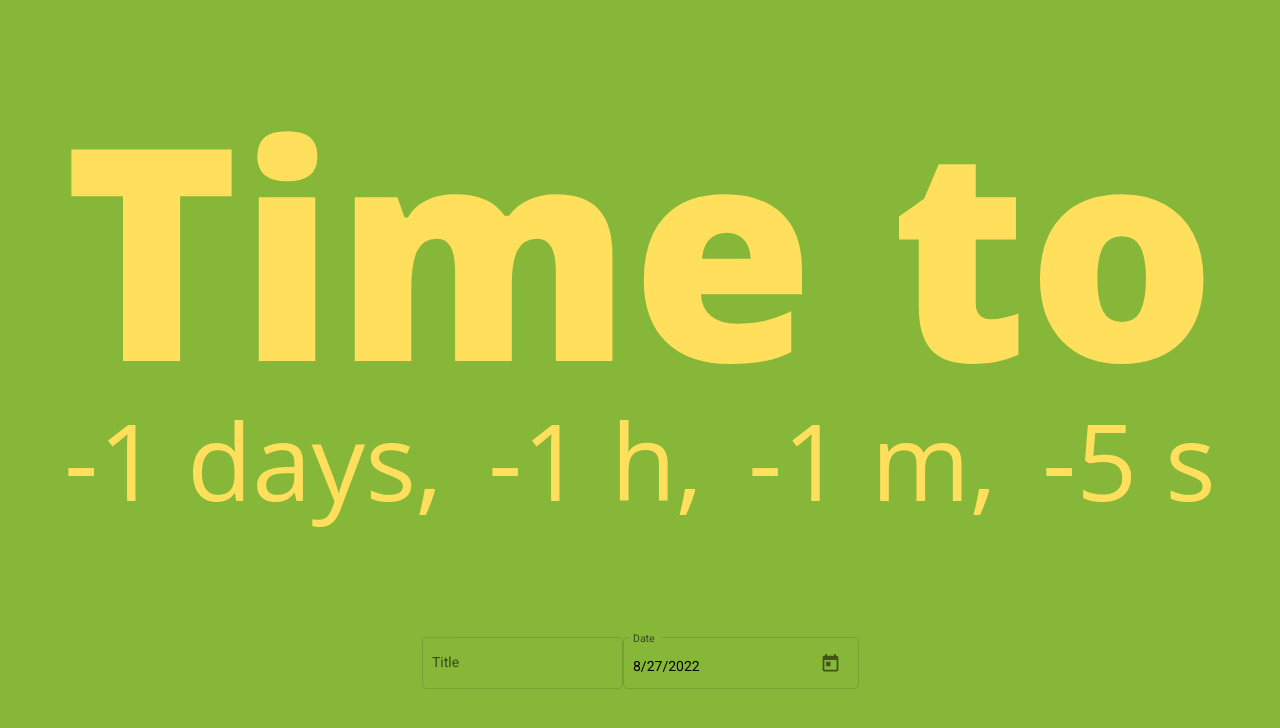
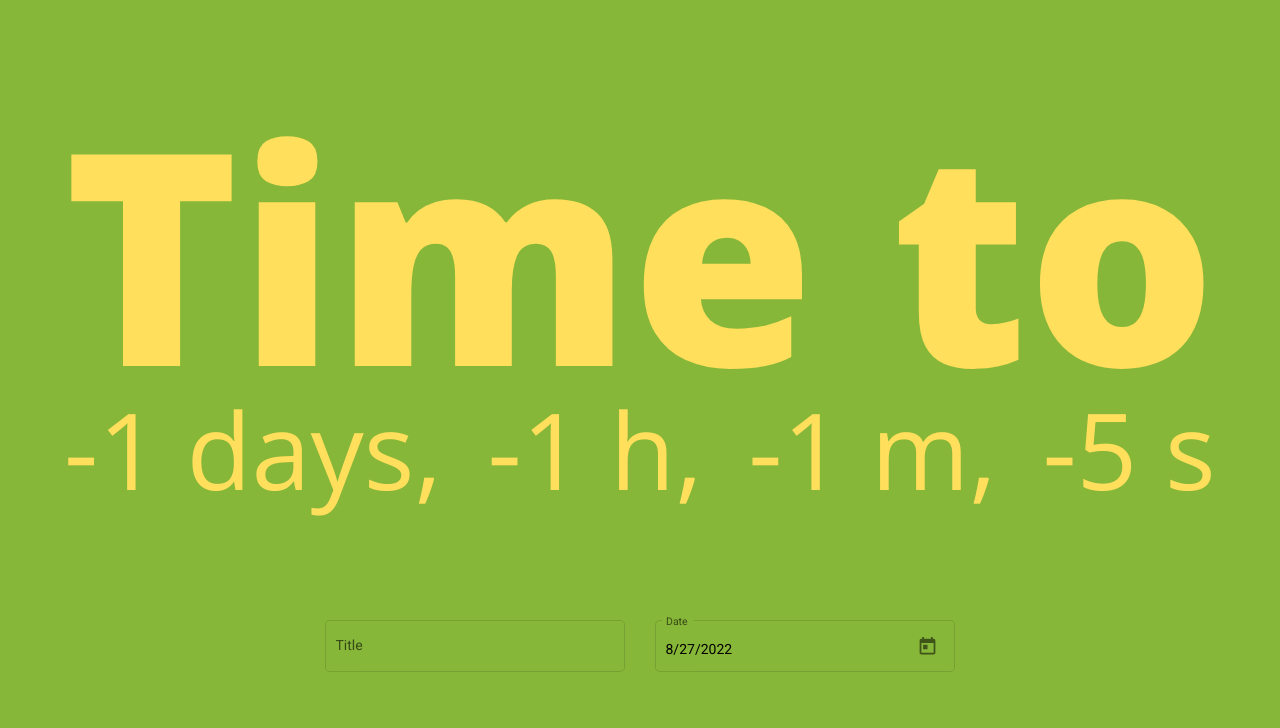
Before and after one commit to Depyden/NaturalCycles, an Angular app: page / in a window 1280 px wide. Shown: the top 728 px of the page. Built offline with nearby package versions, Linux system fonts and the light colour scheme.

Commit message:
8# Update styles to match mockup

```diff
--- a/src/app/count-down/count-down.component.scss
+++ b/src/app/count-down/count-down.component.scss
@@ -1,7 +1,9 @@
+@import url('https://fonts.googleapis.com/css2?family=Open+Sans:wght@400;800&display=swap');
+
 .title-countdown {
     text-align: center;
     color: #FFDF5C;
-      font-family: 'Open Sans';
+    font-family: 'Open Sans', sans-serif;
     font-style: normal;
     width: 100%;
 
@@ -9,6 +11,7 @@
         display: table;
         margin: 0;
         padding: 0 5%;
+        font-weight: 400;
 
         p {
             font-weight: 800;
@@ -22,13 +25,14 @@
         white-space: nowrap;
         padding: 0 5%;
         margin-bottom: 15vh;
+        font-weight: 800;
 
         :first-child {
-              margin: 0 3px 0 0px;
+            margin-left: 0;
         }
 
         :last-child {
-              margin: 0 0px 0 15px;
+            margin-right: 0;
         }
 
         span {
--- a/src/app/count-down/utils/count-down-utils.ts
+++ b/src/app/count-down/utils/count-down-utils.ts
@@ -1,7 +1,7 @@
 import { ElementRef } from "@angular/core";
 
 const MIN_FONT_SIZE = 12
-const MIN_LINE_HEIGHT = 12
+const MIN_LINE_HEIGHT = 11
 
 export const setElementStyles = (element: ElementRef) => {
     if (element) {
--- a/src/app/input-box/input-box.component.scss
+++ b/src/app/input-box/input-box.component.scss
@@ -2,9 +2,11 @@
     display: flex;
     flex-wrap: wrap;
     justify-content: center;
+    column-gap: 30px;
+
+    .input-box {
+        width: 300px;
+        height: 67px;
+        margin: 0, 15px;
+    }
 }
-
-.input-box {
-    max-width: 300px;
-    height: 67px;
-}
--- a/src/styles.scss
+++ b/src/styles.scss
@@ -11,7 +11,7 @@
 // Define the palettes for your theme using the Material Design palettes available in palette.scss
 // (imported above). For each palette, you can optionally specify a default, lighter, and darker
 // hue. Available color palettes: https://material.io/design/color/
-$NaturalCycles-primary: mat.define-palette(mat.$green-palette);
+$NaturalCycles-primary: mat.define-palette(mat.$light-green-palette, 500);
 $NaturalCycles-accent: mat.define-palette(mat.$yellow-palette, A200, A100, A400);
 
 // The warn palette is optional (defaults to red).
```
Lines whose indentation alone changed are shown as unchanged.
